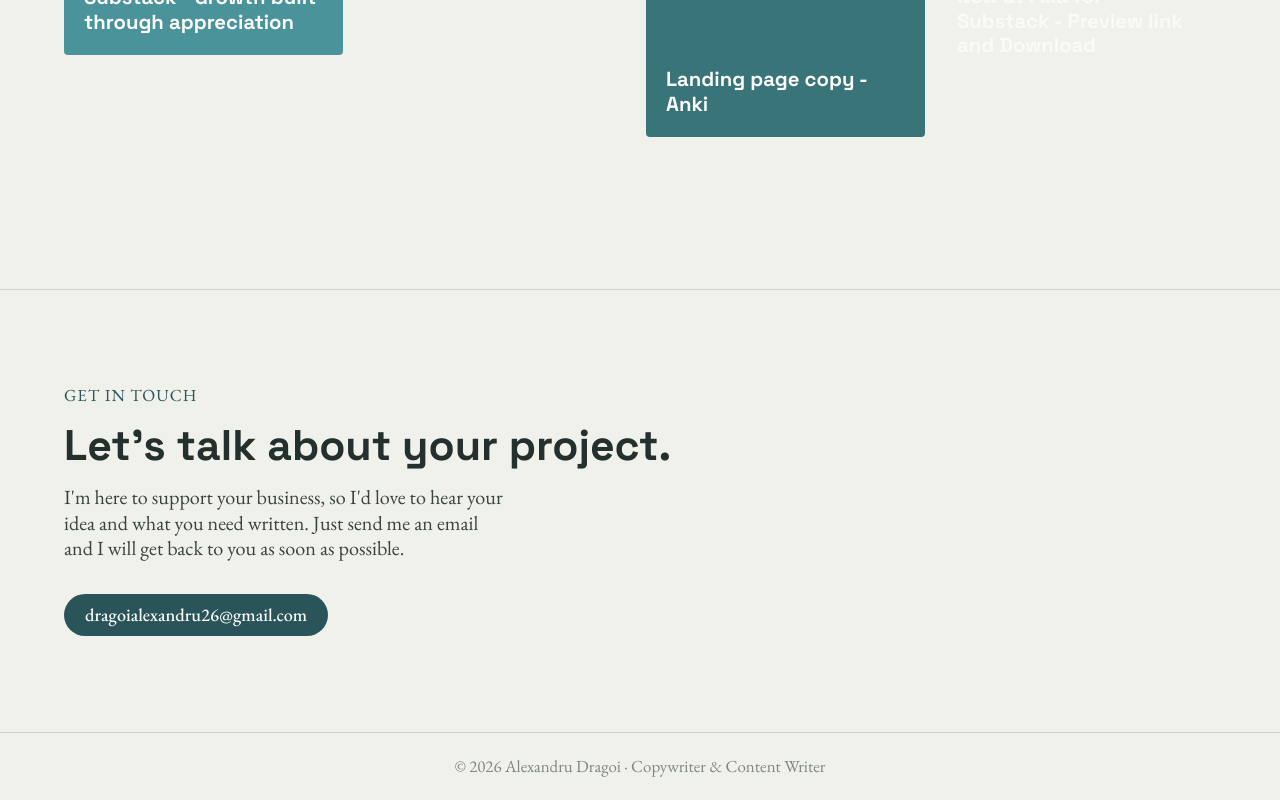
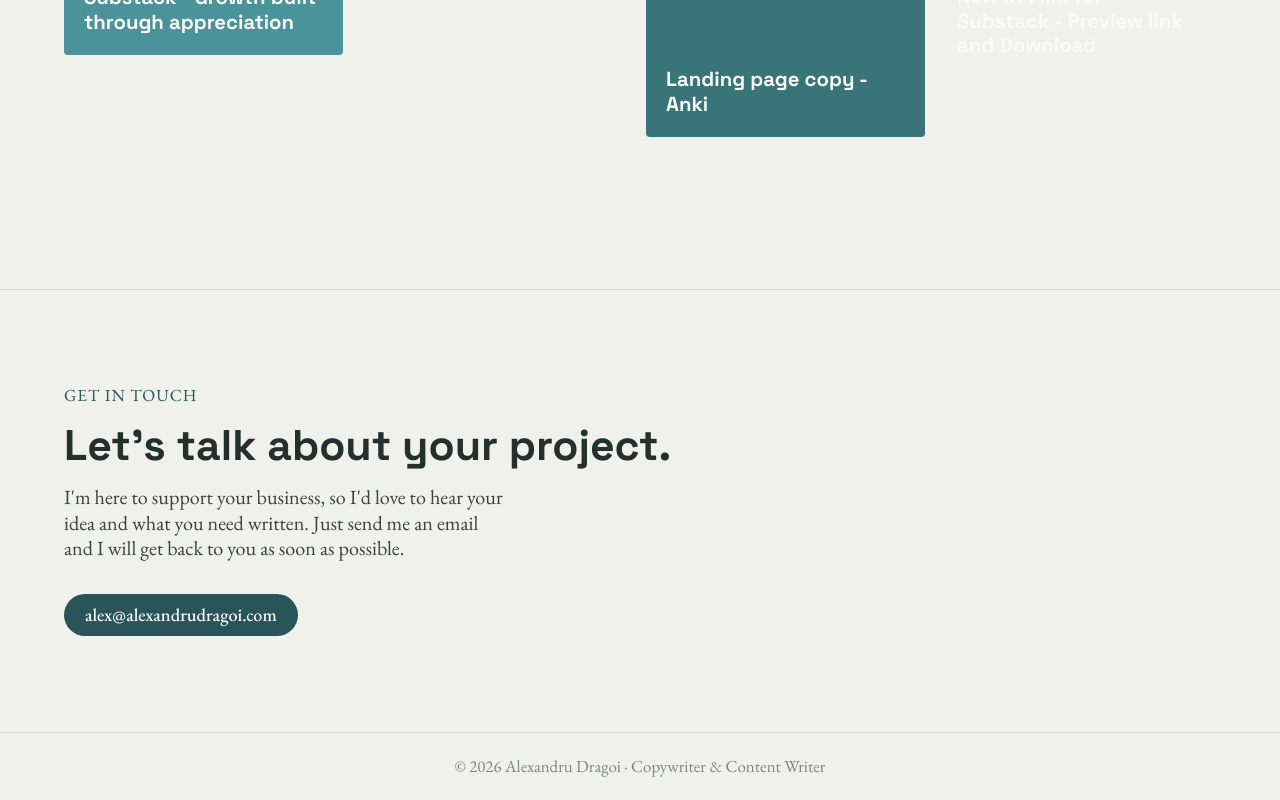
Before and after one commit to AlexDragoi7/copy-video-portfolio, a Next.js app: page / in a window 1280 px wide. Shown: the part 1044-1844 px from the top of the page. Built offline with nearby package versions, Linux system fonts and the light colour scheme.

Commit message:
Changed personal to business email

```diff
--- a/components/Contact.tsx
+++ b/components/Contact.tsx
@@ -17,7 +17,7 @@ export default function Contact() {
           you within a couple of days. */}
         </p>
         <a href="mailto:dragoialenxadru26@gmail.com" className="btn btn-primary">
-          dragoialexandru26@gmail.com
+          alex@alexandrudragoi.com
         </a>
       </div>
     </section>
```
